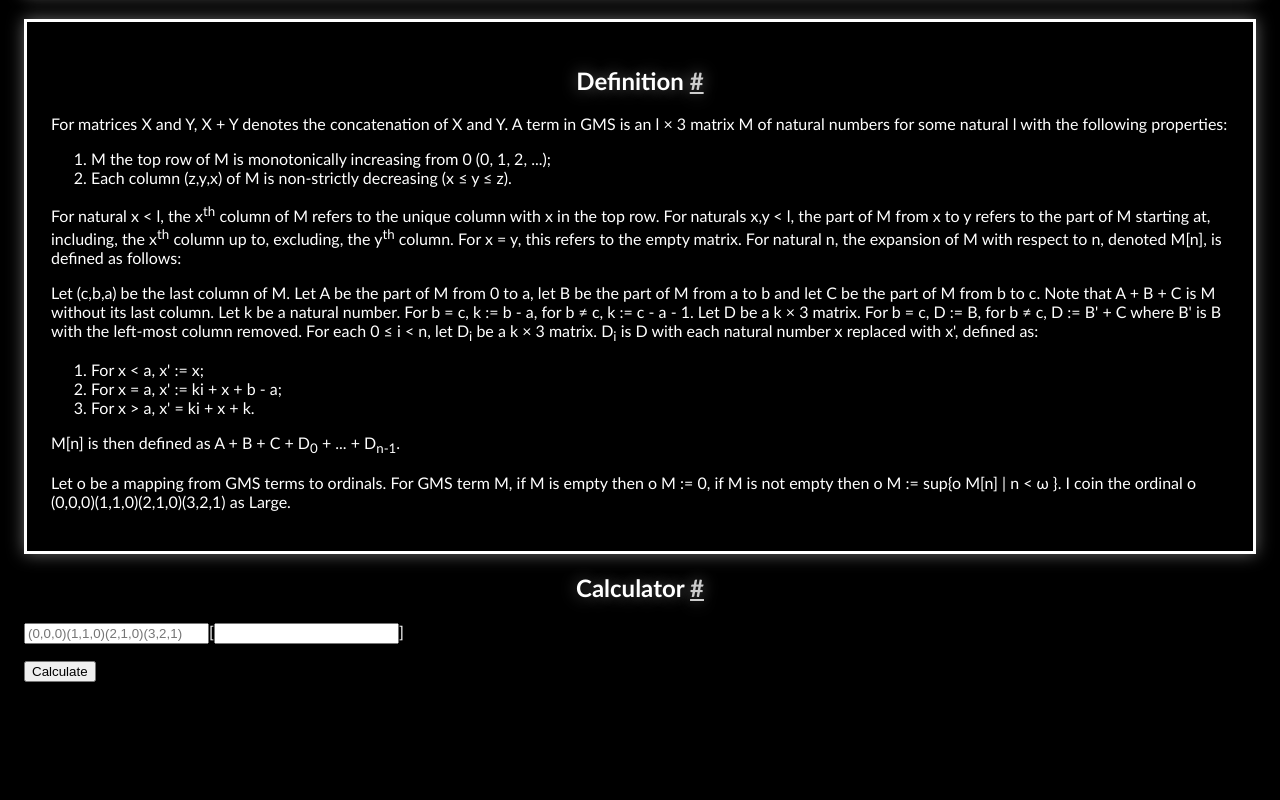
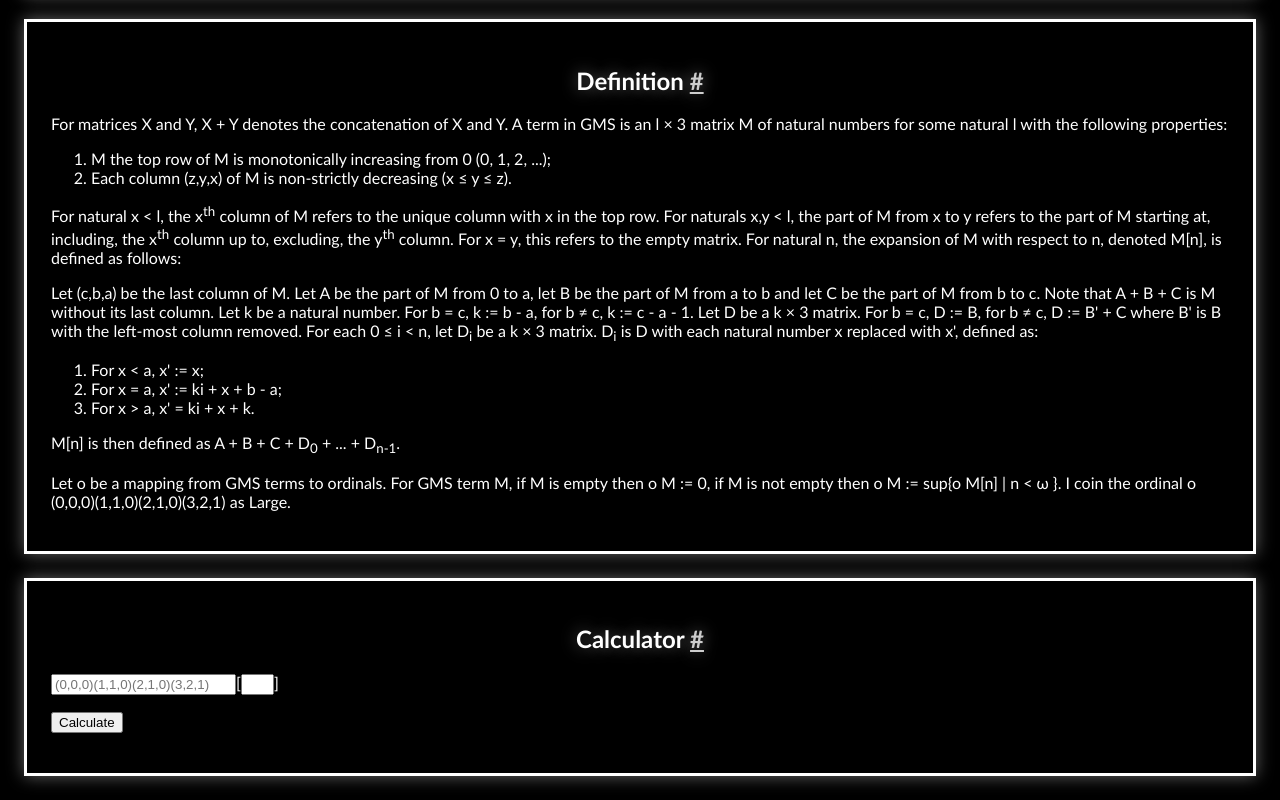
Before and after one commit to DaVinci103/GMS, a plain HTML site: page index.html in a window 1280 px wide. Shown: the part 753-1553 px from the top of the page. Before the commit the page ends 1459 px from the top, so only its background shows below. Drawn offline with Linux system fonts and the light colour scheme.

Commit message:
Update index.html
Fixed a typo

```diff
--- a/index.html
+++ b/index.html
@@ -91,10 +91,10 @@
 
 
 
-<div>
+<div class="box">
   <h2 id="3">Calculator <a href="#3">#</a></h2>
 
-  <p><input id="M" placeholder="(0,0,0)(1,1,0)(2,1,0)(3,2,1)">[<input id="n">]</p>
+  <p><input id="M" placeholder="(0,0,0)(1,1,0)(2,1,0)(3,2,1)">[<input id="n" size="1">]</p>
 
   <button id="#calc-button">Calculate</button>
 
```
